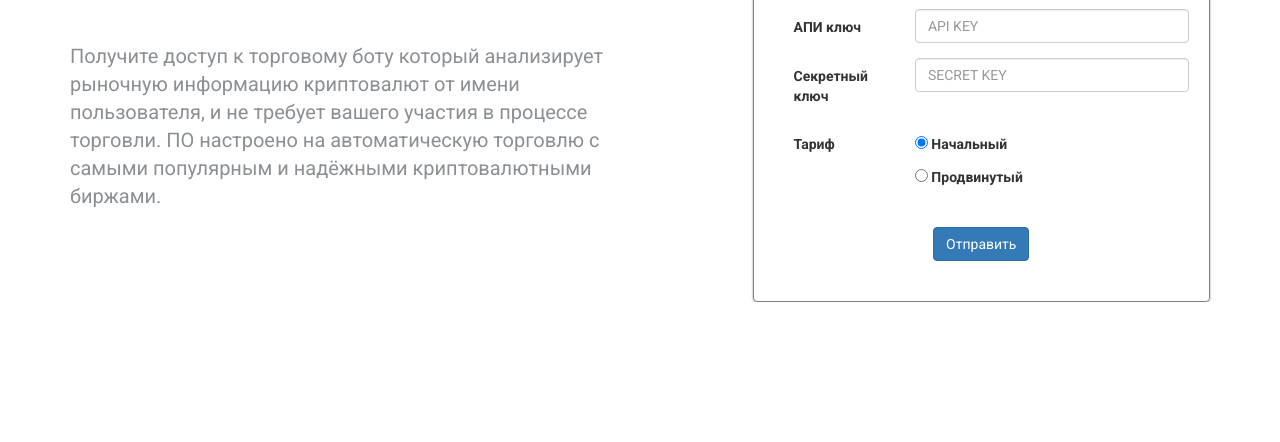
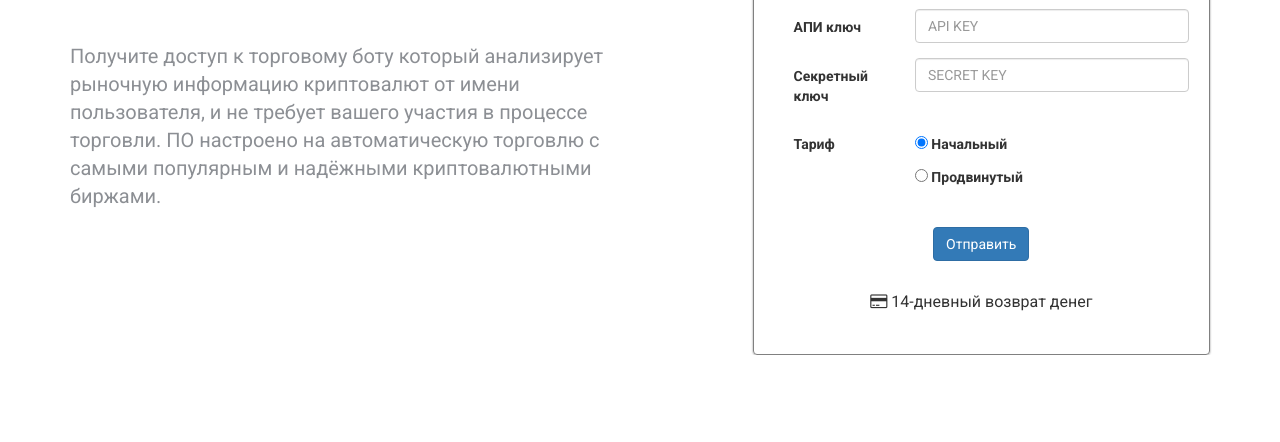
Before and after one commit to artem-kurilko/OldTradeBotWebsite, a website: page view/index.html in a window 1280 px wide. Shown: the part 358-800 px from the top of the page. Drawn offline with Linux system fonts and the light colour scheme.

Commit message:
feat: demo version

```diff
--- a/public/css/style.css
+++ b/public/css/style.css
@@ -64,11 +64,6 @@ p {
   line-height: 28px;
   color: #8c8f94;
 }
-
-/* a {
-  color: #267df4;
-  text-decoration: underline;
-} */
 
 a:hover{
   text-decoration: none;
@@ -409,6 +404,7 @@ dialog p{
 
 .purchase-form .sendBtn{
     margin-top: 20px;
+    margin-bottom: 30px;
 }
 
 .purchase-form label{
@@ -417,6 +413,10 @@ dialog p{
 
 .purchase-form input{
   margin-left: 20px;
+}
+
+.purchase-form span{
+  font-size: 16px;
 }
 
 .form-control:before{
--- a/view/index.html
+++ b/view/index.html
@@ -147,6 +147,11 @@
 
               <div class="row text-center">
                 <button class="btn btn-primary sendBtn" type="submit">Отправить</button>
+              </div>
+
+              <div class="row text-center">
+                <span><i class="fa fa-credit-card" aria-hidden="true"></i>
+ 14-дневный возврат денег</span>
               </div>
             </form> <!-- END OF PURCHASE FORM -->
           </div>
```
